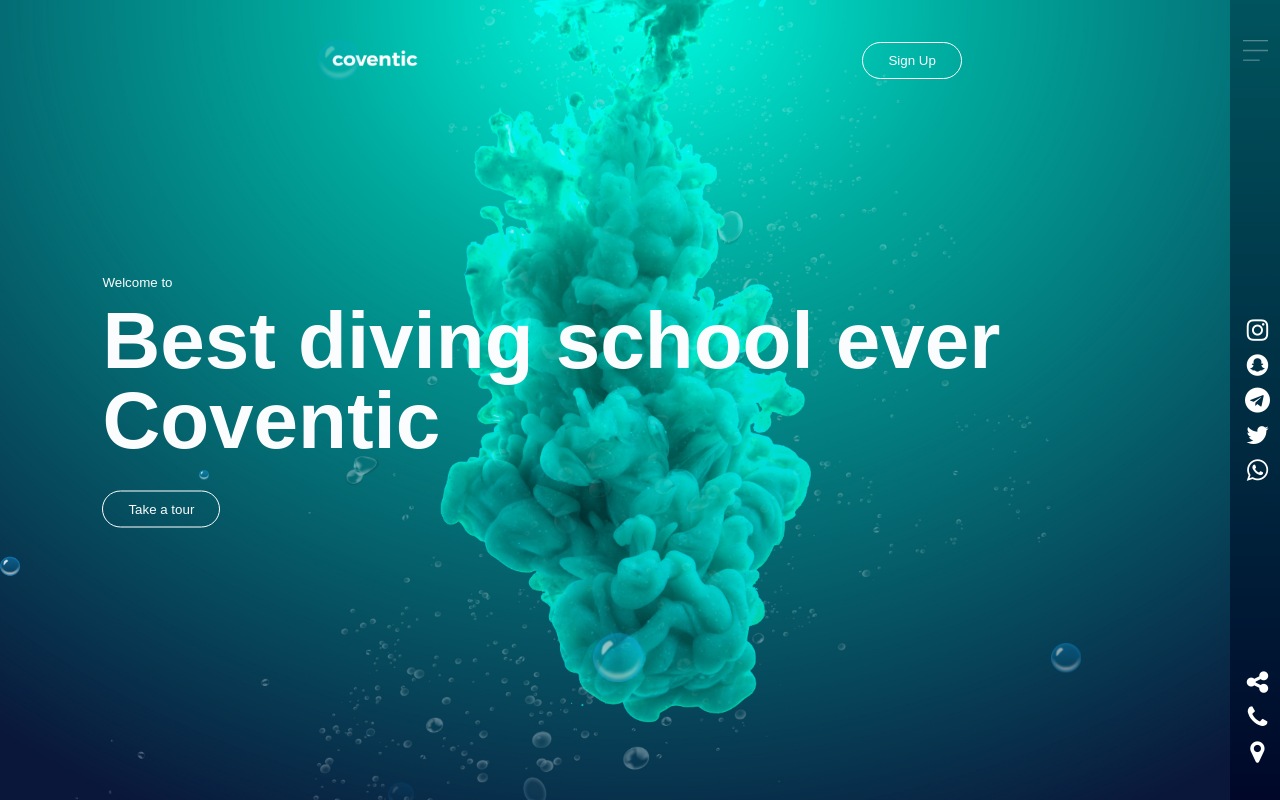
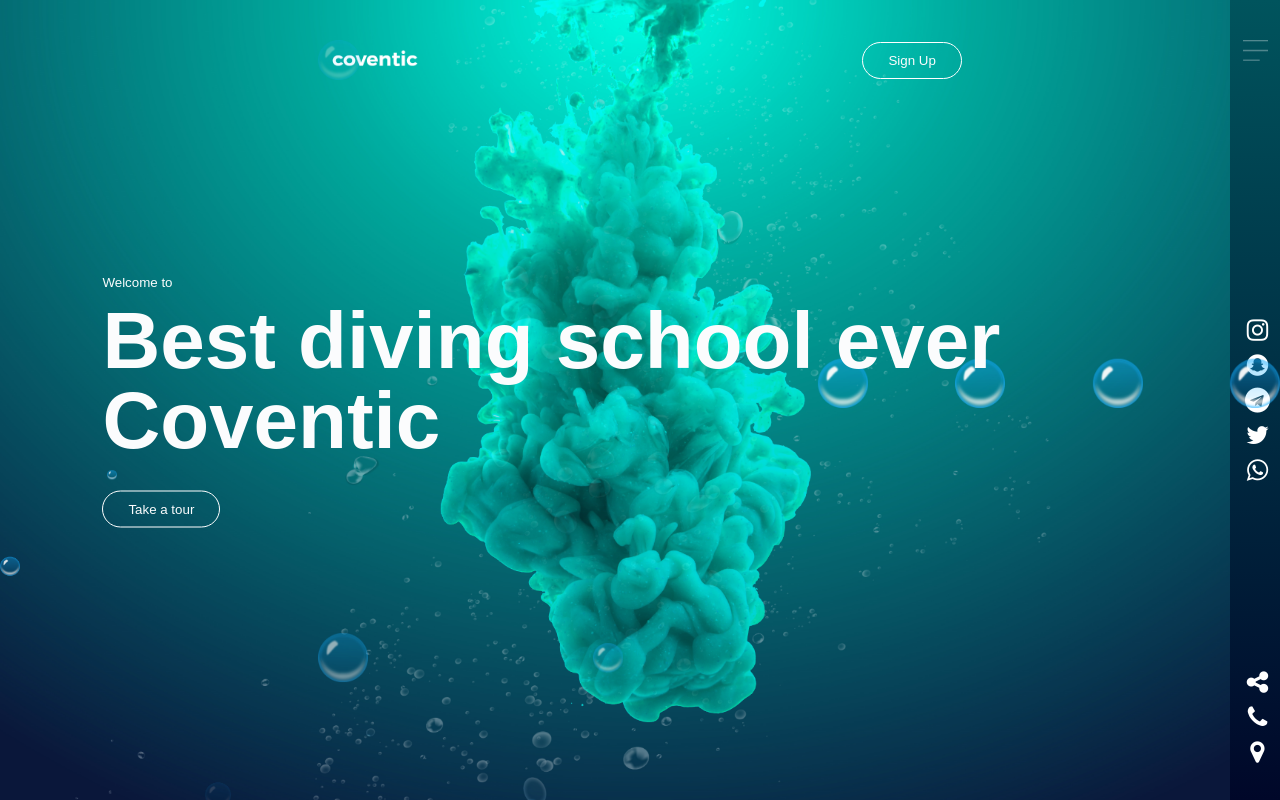
Before and after one commit to Ashkansalehpour/Diving-school, a plain HTML site: page Index.html in a window 1280 px wide. Drawn offline with Linux system fonts and the light colour scheme.

Commit message:
adding more bubbles

```diff
--- a/Index.html
+++ b/Index.html
@@ -48,6 +48,10 @@
             <img src="images/bubble.png">
             <img src="images/bubble.png">
             <img src="images/bubble.png">
+            <img src="images/bubble.png">
+            <img src="images/bubble.png">
+            <img src="images/bubble.png">
+            <img src="images/bubble.png">
         </div>
     </main>
 
```
